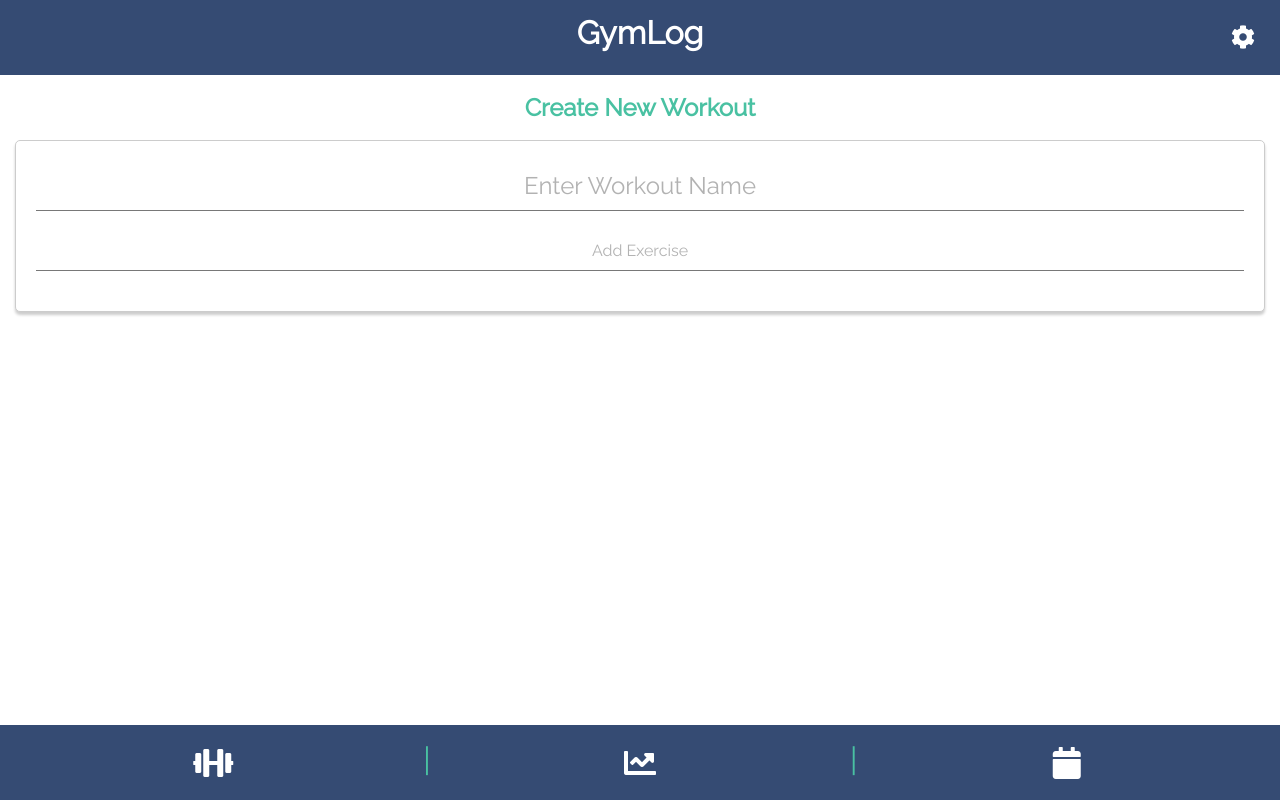
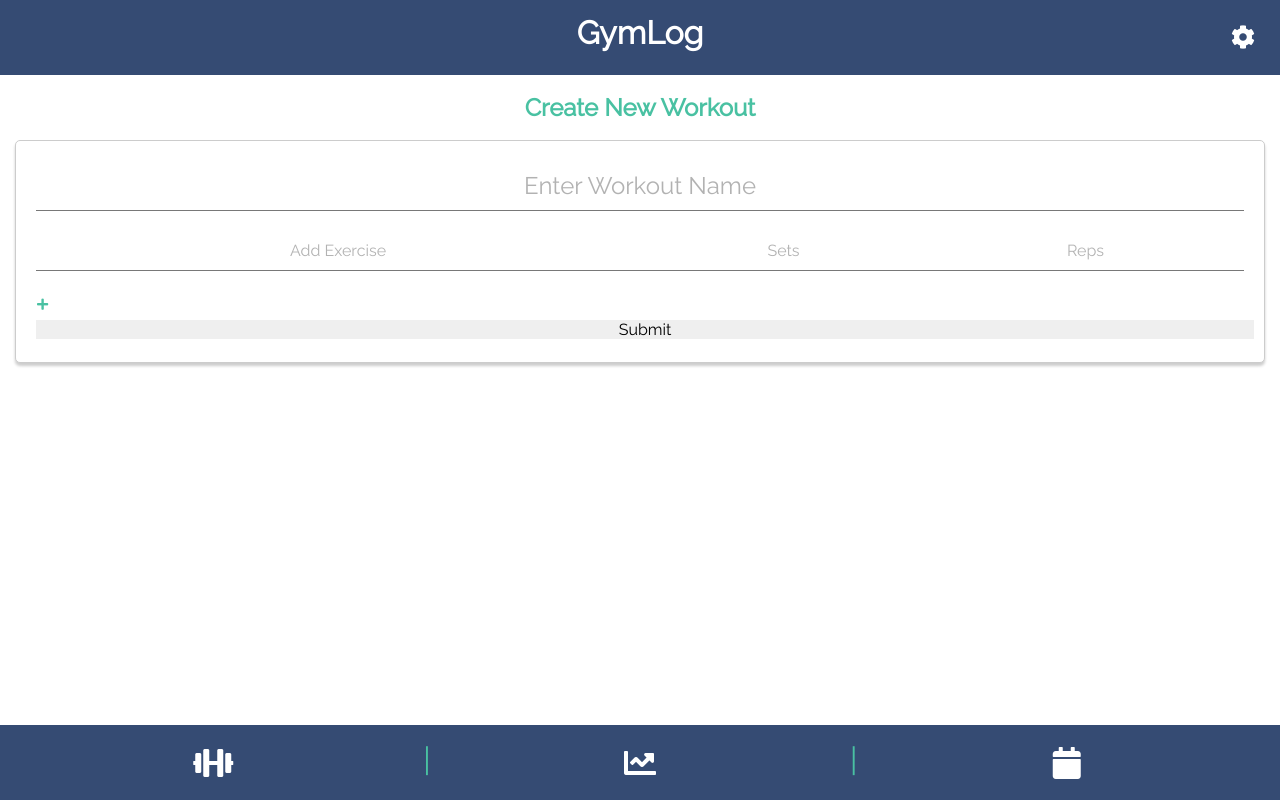
Before and after one commit to jameswilky/gymlog, a React (Create React App) app: page /new in a window 1280 px wide. Built offline with nearby package versions, Linux system fonts and the light colour scheme.

Commit message:
Simplified Form, can add exercises to form

```diff
--- a/src/components/autocomplete/Autocomplete.js
+++ b/src/components/autocomplete/Autocomplete.js
@@ -1,7 +1,7 @@
 import React, { useState, Fragment } from "react";
 import styles from "./autocomplete.module.css";
 
-export default function Autocomplete({ suggestions, setShow }) {
+export default function Autocomplete({ suggestions }) {
   const [activeSuggestion, setActiveSuggestion] = useState(0);
   const [filteredSuggestions, setFilteredSuggesions] = useState([]);
   const [showSuggestions, setShowSuggestions] = useState(false);
@@ -18,7 +18,6 @@ export default function Autocomplete({ suggestions, setShow }) {
     setShowSuggestions(true);
     setFilteredSuggesions(nextFilteredSuggestions);
     setActiveSuggestion(0);
-    setShow(false);
   };
   // event fired when the use clicks on a suggestion
   const onClick = e => {
@@ -33,7 +32,6 @@ export default function Autocomplete({ suggestions, setShow }) {
         setActiveSuggestion(0);
         setShowSuggestions(false);
         setUserInput(filteredSuggestions[activeSuggestion]);
-        setShow(true);
       case 38: // Up Arrow
         if (activeSuggestion === 0) {
           return;
@@ -73,7 +71,7 @@ export default function Autocomplete({ suggestions, setShow }) {
     } else {
       SuggestionsListComponent = (
         <div className={styles.suggestionActive}>
-          <em>No suggestions, you're on your own!</em>
+          <em>Create New Exercise</em>
         </div>
       );
     }
--- a/src/components/launcher/ExerciseInputField.js
+++ b/src/components/launcher/ExerciseInputField.js
@@ -1,28 +1,27 @@
 import React, { useState } from "react";
 import styles from "./workoutForm.module.css";
 import Autocomplete from "../autocomplete/Autocomplete";
+import { useInput } from "../../hooks/inputHook";
 
-export default function ExerciseInputField() {
-  const [show, setShow] = useState(false);
+export default function ExerciseInputField(props) {
+  const { exercise, key } = props;
+  const { value: sets, bind: bindSets } = useInput("");
+  const { value: reps, bind: bindReps } = useInput("");
+
   // ToDo on update show once an exercise is selected
   return (
-    <div className={show ? styles.showRepsAndSets : styles.hideRepsAndSets}>
+    <div className={styles.exerciseForm}>
       <div>
-        <Autocomplete
-          suggestions={["Deadlift", "Squat", "Bicep Curls"]}
-          setShow={setShow}
-        />
+        <Autocomplete suggestions={["Deadlift", "Squat", "Bicep Curls"]} />
       </div>
-      {show ? (
       <React.Fragment>
         <div>
-            <input type="number" placeholder="Sets" />
+          <input type="number" placeholder="Sets" {...bindSets} />
         </div>
         <div>
-            <input type="number" placeholder="Reps" />
+          <input type="number" placeholder="Reps" {...bindReps} />
         </div>
       </React.Fragment>
-      ) : null}
     </div>
   );
 }
--- a/src/components/launcher/WorkoutForm.js
+++ b/src/components/launcher/WorkoutForm.js
@@ -1,16 +1,16 @@
 import React, { useState } from "react";
 import styles from "./workoutForm.module.css";
 import ExerciseInputField from "./ExerciseInputField";
+import { useInput } from "../../hooks/inputHook";
 
 export default function WorkoutForm() {
-  const [workoutName, setWorkoutName] = useState("");
-  const [newExerciseName, setNewExerciseName] = useState("");
-  const exercise = {
-    id: 3,
-    name: "Deadlift",
-    tags: ["Clean", "Slow"],
-    sets: [10, 5, 5],
-    weight: [10, 10, 10]
+  const { value: workoutName, bind: bindWorkoutName } = useInput("");
+  const [exercises, setExercises] = useState([{}]);
+
+  const handleSubmit = e => {
+    console.log(workoutName);
+
+    e.preventDefault();
   };
   return (
     <div className="content">
@@ -19,21 +19,26 @@ export default function WorkoutForm() {
       </div>
       <div className="contentBody">
         <div className="card">
-          <form className={styles.form}>
+          <form className={styles.form} onSubmit={handleSubmit}>
             <div className={styles.container}>
               <div>
                 <h2>
                   <input
                     type="text"
                     placeholder="Enter Workout Name"
-                    value={workoutName}
-                    onChange={e => setWorkoutName(e.target.value)}
+                    {...bindWorkoutName}
                     name="name"
                   />
                 </h2>
               </div>
-              <ExerciseInputField />
+              {exercises.map((exercise, index) => {
+                return <ExerciseInputField key={index} exercise={exercise} />;
+              })}
+              <button onClick={() => setExercises([...exercises, {}])}>
+                <i className="fas fa-plus"> </i>
+              </button>
             </div>
+            <input type="submit" value="Submit" />
           </form>
         </div>
       </div>
--- a/src/components/launcher/workoutForm.module.css
+++ b/src/components/launcher/workoutForm.module.css
@@ -17,13 +17,7 @@
   color: rgba(0, 0, 0, 0.3);
 }
 
-.showRepsAndSets {
+.exerciseForm {
   display: grid;
   grid-template-columns: 2fr 1fr 1fr;
 }
-.hideRepsAndSets {
-  display: grid;
-  grid-template-columns: 1fr;
-}
-.item1 {
-}
--- /dev/null
+++ b/src/hooks/inputHook.js
@@ -0,0 +1,16 @@
+import { useState } from "react";
+
+export const useInput = initialValue => {
+  const [value, setValue] = useState(initialValue);
+
+  return {
+    value,
+    setValue,
+    bind: {
+      value,
+      onChange: event => {
+        setValue(event.target.value);
+      }
+    }
+  };
+};
```
Lines whose indentation alone changed are shown as unchanged.
